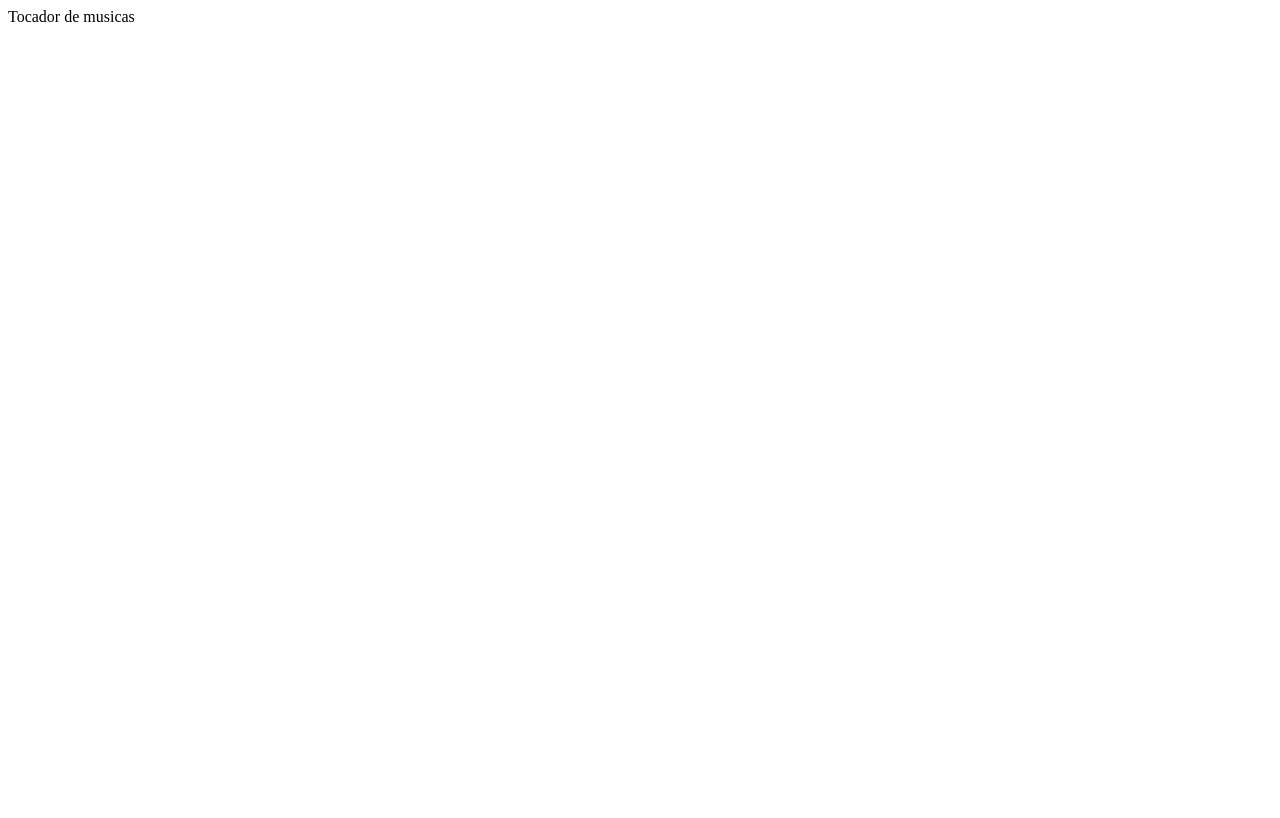
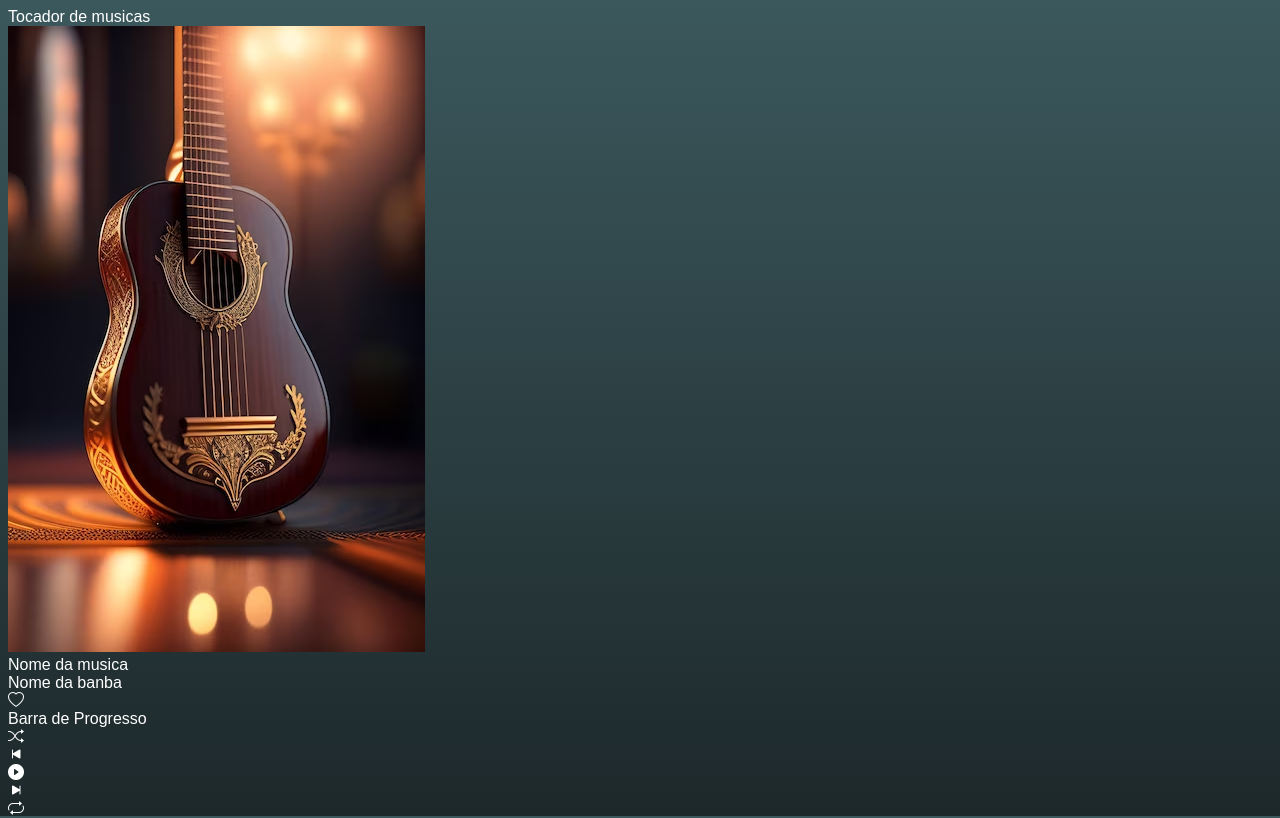
Before and after one commit to luan0710/play-musica, a plain HTML site: page index.html in a window 1280 px wide. Drawn offline with nearby package versions, Linux system fonts and the light colour scheme.

Commit message:
criado mais divs no index html, e criado o css

```diff
--- a/index.html
+++ b/index.html
@@ -1,16 +1,27 @@
 <!DOCTYPE html>
-<html lang="en">
+<html lang="pt-BR">
 <head>
     <meta charset="UTF-8">
     <meta name="viewport" content="width=, initial-scale=1.0">
-    <title>Document</title>
+    <title>Play-musica</title>
+    <link rel="stylesheet" href="https://cdn.jsdelivr.net/npm/bootstrap-icons@1.11.1/font/bootstrap-icons.css">
+    <link rel="stylesheet" href="./src/css/style.css">
 </head>
 <body>
     <header>Tocador de musicas</header>
-    <main>
-        <section>
-
-        </section>
-    </main>
+    <img src="./src/seets/img/background.jpg" alt="">
+    <div>
+        <div>Nome da musica</div>
+        <div>Nome da banba</div>
+        <div><i class="bi bi-heart"></i></div>
+    </div>
+    <div>Barra de Progresso</div>
+    <div>
+        <div><i class="bi bi-shuffle"></i></div>
+        <div><i class="bi bi-skip-start-fill"></i></div>
+        <div><i class="bi bi-play-circle-fill"></i></div>
+        <div><i class="bi bi-skip-end-fill"></i></div>
+        <div><i class="bi bi-repeat"></i></div>
+    </div>
 </body>
 </html>
--- /dev/null
+++ b/src/css/style.css
@@ -0,0 +1,9 @@
+body {
+    background-image: linear-gradient(
+        rgb(59,88,93),
+        rgb(29,40,42)
+    );
+    height: 100vh;
+    color: white;
+    font-family: sans-serif;
+}
```
Also changed, not shown: src/seets/img/background.jpg (added).
